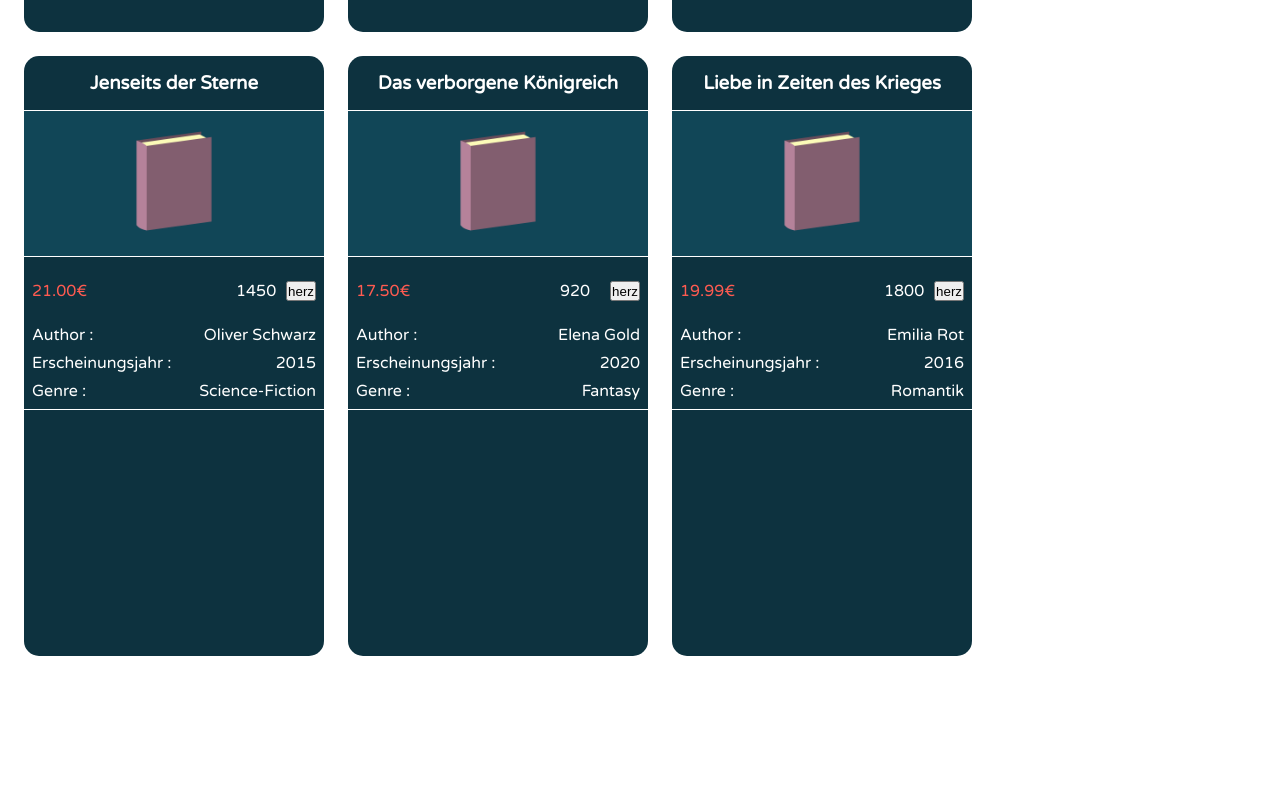
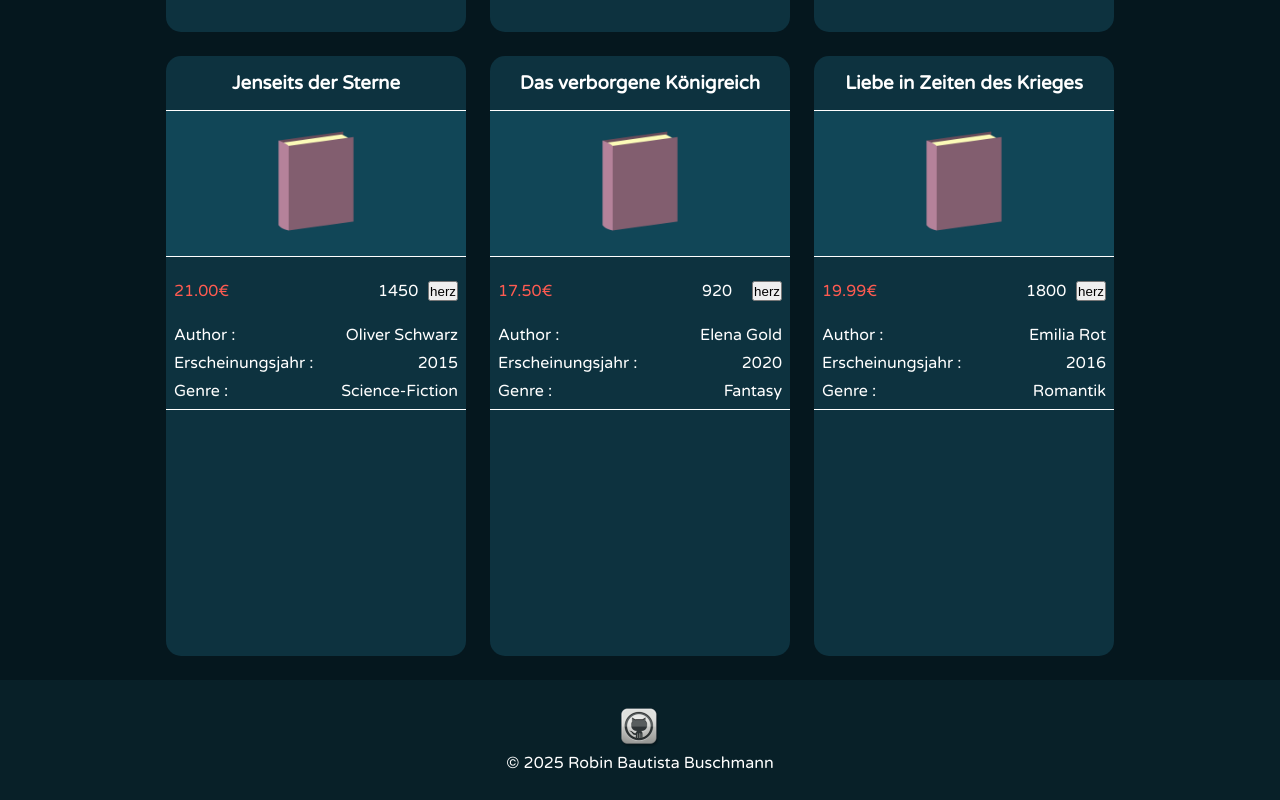
Before and after one commit to Ch1charito/Bookstore, a plain HTML site: page index.html in a window 1280 px wide. Shown: the part 1336-2136 px from the top of the page. Before the commit the page ends 1992 px from the top, so only its background shows below. Drawn offline with Linux system fonts and the light colour scheme.

Commit message:
added footer

```diff
--- a/index.html
+++ b/index.html
@@ -17,7 +17,7 @@
   <body onload="render()">
     <header>
       <img src="./img/logo.png" alt="logo" />
-      <h1 id="da">DA</h1>
+      <h1 id="da">RBB</h1>
       <h1>Bookstore - get your book here</h1>
     </header>
     <main>
@@ -30,6 +30,13 @@
         </div> -->
       </div>
     </main>
+    <footer>
+      <a href="https://github.com/Ch1charito" target="_blank">
+          <img src="./img/github.png" alt="github-logo">
+      </a>
+      <p>© 2025 Robin Bautista Buschmann</p>
+
+  </footer>
   </body>
   <script src="script.js"></script>
 </html>
--- a/style.css
+++ b/style.css
@@ -35,7 +35,6 @@
     }
   }
   main{
-    height: 100vh;
     width: 100%;
     background-color: #05171e;
     display: flex;
@@ -45,9 +44,10 @@
     #content{
         display: flex;
         flex-wrap: wrap;
-
+        justify-content: center;
         text-align: center;
         margin-top: 24px;
+        margin-bottom: 24px;
         margin-left: 24px;
         margin-right: 24px;
         gap: 24px;
@@ -126,3 +126,21 @@
     }
 
   }
+  footer{
+    width: 100%;
+    height: 120px;
+    background-color: #082028;
+    display: flex;
+    justify-content: center;
+    align-items: center;
+    flex-direction: column;
+    color: white;
+    img{
+      height: 40px;
+    }
+    a:hover{
+      cursor: pointer;
+      filter: drop-shadow(0px 0px 4px #ffffff);
+    }
+
+  }
```
Also changed, not shown: img/github.png (added).
